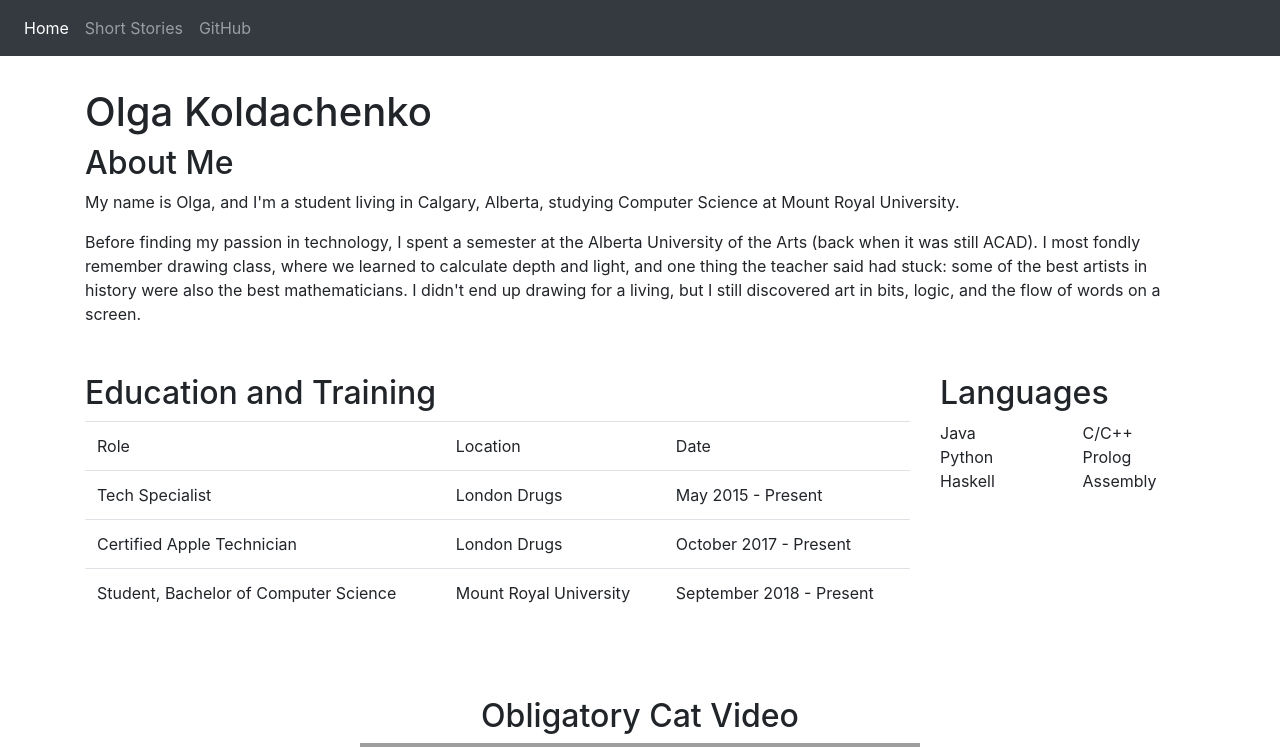
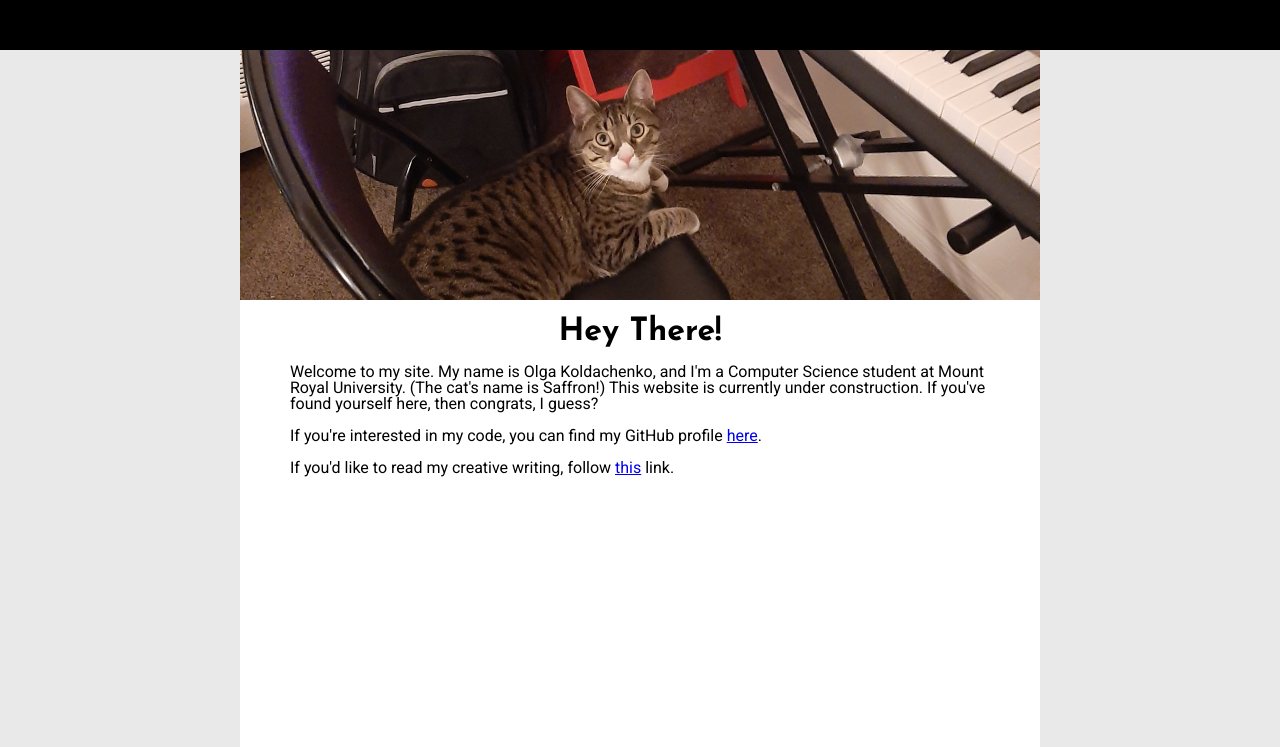
Before and after one commit to okold/homepage, a PHP site: page / in a window 1280 px wide. Shown: the top 747 px of the page. Run offline with PHP 8.4, Linux system fonts and the light colour scheme; grey boxes are pictures that could not be loaded.

Commit message:
Removed bootstrap and jquery from the index.

```diff
--- a/index.html
+++ b/index.html
@@ -2,98 +2,34 @@
 <html lang="en">
     <head>
         <meta charset="UTF-8">
-    <meta name="viewport" content="width=device-width, initial-scale=1.0">
         <link rel="stylesheet" href="reset.css">
         <link rel="stylesheet" href="style.css">
-    <link rel="stylesheet" href="https://stackpath.bootstrapcdn.com/bootstrap/4.4.1/css/bootstrap.min.css" integrity="sha384-Vkoo8x4CGsO3+Hhxv8T/Q5PaXtkKtu6ug5TOeNV6gBiFeWPGFN9MuhOf23Q9Ifjh" crossorigin="anonymous">
-    <script src="https://code.jquery.com/jquery-3.4.1.slim.min.js" integrity="sha384-J6qa4849blE2+poT4WnyKhv5vZF5SrPo0iEjwBvKU7imGFAV0wwj1yYfoRSJoZ+n" crossorigin="anonymous"></script>
-    <script src="https://cdn.jsdelivr.net/npm/popper.js@1.16.0/dist/umd/popper.min.js" integrity="sha384-Q6E9RHvbIyZFJoft+2mJbHaEWldlvI9IOYy5n3zV9zzTtmI3UksdQRVvoxMfooAo" crossorigin="anonymous"></script>
-    <script src="https://stackpath.bootstrapcdn.com/bootstrap/4.4.1/js/bootstrap.min.js" integrity="sha384-wfSDF2E50Y2D1uUdj0O3uMBJnjuUD4Ih7YwaYd1iqfktj0Uod8GCExl3Og8ifwB6" crossorigin="anonymous"></script>
+        <link rel="preconnect" href="https://fonts.gstatic.com">
+        <link href="https://fonts.googleapis.com/css2?family=Josefin+Sans:wght@700&family=Roboto&display=swap" rel="stylesheet">
         <title>Olga Koldachenko</title>
     </head>
     <body>
         <a href="#main" id="skipnav">Skip navigation.</a>
         <header>
-        <nav class="navbar navbar-expand-sm navbar-dark bg-dark">
-            <!--a class="navbar-brand" href="#">Navbar</a-->
-            <button class="navbar-toggler" type="button" data-toggle="collapse" data-target="#navbarSupportedContent" aria-controls="navbarSupportedContent" aria-expanded="false" aria-label="Toggle navigation">
-              <span class="navbar-toggler-icon"></span>
-            </button>
-
-            <div class="collapse navbar-collapse" id="navbarSupportedContent">
-              <ul class="navbar-nav mr-auto">
-                <li class="nav-item active">
-                    <a class="nav-link" href="index.html">Home <span class="sr-only">(current)</span></a>
-                </li>
-                <li class="nav-item">
-                    <a class="nav-link" href="stories.html">Short Stories</a>
-                </li>
-                <li class="nav-item">
-                    <a class="nav-link" href="https://github.com/okold">GitHub</a>
-                </li>
+            <div id="hamburger">-_-</div>
+            <ul id="nav">
+                <li>Home</li>
+                <li>GitHub</li>
+                <li>Nonfiction</li>
+                <li>Email</li>
             </ul>
+        </header>
+        <main id="main">
+            <div id="banner"></div>
+            <h1>Hey There!</h1>
+            <div id="info">
+                <p>Welcome to my site. My name is Olga Koldachenko, and I'm a Computer Science student at Mount Royal University. (The cat's name is Saffron!) This website is currently under construction. If you've found yourself here, then congrats, I guess?</p>
+                <p>If you're interested in my code, you can find my GitHub profile <a href="https://github.com/okold">here</a>.</p>
+                <p>If you'd like to read my creative writing, follow <a href="stories.html">this</a> link.</p>
             </div>
-          </nav>
-    </header>
-    <main id="main" class="container">
-        <h1>Olga Koldachenko</h1>
-        <div class="row">
-            <article id="blurb" class="col-12">
-                <h2>About Me</h2>
-                <p>My name is Olga, and I'm a student living in Calgary, Alberta, studying Computer Science at Mount Royal University.</p>
-                <p>Before finding my passion in technology, I spent a semester at the Alberta University of the Arts (back when it was still ACAD). I most fondly remember drawing class, where we learned to calculate depth and light, and one thing the teacher said had stuck: some of the best artists in history were also the best mathematicians. I didn't end up drawing for a living, but I still discovered art in bits, logic, and the flow of words on a screen.</p>
-            </article>
-            <section id="education" class="col-sm-12 col-md-9">
-                <h2>Education and Training</h2>
-                <table class="table">
-                    <tr>
-                        <th>Role</th>
-                        <th>Location</th>
-                        <th>Date</th>
-                    </tr>
-                    <tr>
-                        <td>Tech Specialist</td>
-                        <td>London Drugs</td>
-                        <td>May 2015 - Present</td>
-                    </tr>
-                    <tr>
-                        <td>Certified Apple Technician</td>
-                        <td>London Drugs</td>
-                        <td>October 2017 - Present</td>
-                    </tr>
-                    <tr>
-                        <td>Student, Bachelor of Computer Science</td>
-                        <td>Mount Royal University</td>
-                        <td>September 2018 - Present</td>
-                    </tr>
-                </table>
-            </section>
-            <section id="languages" class="col-sm-12 col-md-3 container">
-                <h2>Languages</h2>
-                <ul class="list-unstyled row">
-                    <li class="col-6">Java</li>
-                    <li class="col-6">C/C++</li>
-                    <li class="col-6">Python</li>
-                    <li class="col-6">Prolog</li>
-                    <li class="col-6">Haskell</li>
-                    <li class="col-6">Assembly</li>
-                </ul>
-            </section>
-            <section id="video" class="col-sm-12">
-                <h2 class="text-center">Obligatory Cat Video</h2>
-                <!--Copied from Youtube video embed link width="560" height="315"-->
-                <figure class="d-flex flex-column align-items-center">
-                    <iframe width="560" height="315" src="https://www.youtube.com/embed/Uf9DADAMrzM" allow="accelerometer; autoplay; encrypted-media; gyroscope; picture-in-picture" allowfullscreen></iframe>
-                    <figcaption>His name is Saffron</figcaption>
-                </figure>
-            </section>
-            <p id="return"><a href="#">Return to top.</a></p>
-        </div>
+            <footer>
+                © 2021 Olga Koldachenko
+            </footer>
         </main>
-    <footer class="footer">
-        <div class="container">
-            <span class="text-muted">Copyright &#169; 2020 Olga Koldachenko</span>
-        </div>
-    </footer>
     </body>
 </html>
--- a/style.css
+++ b/style.css
@@ -1,74 +1,71 @@
+:root {
+    --darker: rgb(0,0,0);
+    --dark: rgb(99, 99, 99);
+    --light: rgb(233, 233, 233);
+}
+
 body {
-    --main-colour: #7cd1b6;
-    --main-colour-dark: #48b895;
+    font-family: 'Roboto', sans-serif;
+    background-color: var(--light);
+}
 
-    --header-top-bg-colour: var(--main-colour-dark);
-    --header-blurb-bg-colour: var(--main-colour);
-
-    --link-colour: #0070d8;
-    --link-hover-colour: #2294ff;
-}
 
 #skipnav {
     position: absolute;
     left: -100em;
 }
 
-/* Return to top */
-p#return {
-    margin-top: 1rem;
-    padding-bottom: 4rem;
+header {
+    background-color: var(--darker);
+    height: 50px;
+    display: flex;
+    justify-content: center;
+}
+
+#banner {
+    background-image: url("cat.jpg");
+    background-repeat: no-repeat;
+    background-size: cover;
+    background-position-y: center;
+    height: 250px;
+
 }
 
 main {
-    margin-top: 2rem;
+    display: flex;
+    flex-direction: column;
+    width: 800px;
+    margin: 0 auto;
+    background-color: white;
+    height: calc(100vh - 50px);
 }
 
-section, article, #languages {
-    padding-bottom: 2rem;
+@media only screen and (max-width: 800px) {
+    main {
+      width: 100%;
+    }
+  }
+
+h1 {
+    font-size: 2rem;
+    font-weight: bold;
+    font-family: 'Josefin Sans', sans-serif;
+    margin: 1rem auto;
 }
 
-#buttons {
-    padding-top: 1rem;
+p {
+    padding-bottom: 1rem;
 }
 
-iframe {
-    max-width: 100%;
+#info {
+    padding: 0 50px;
 }
 
-#video {
-    margin: 2rem 0rem 1rem 0rem;
+footer {
+    margin: auto auto 0 auto;
+    padding-bottom: 1rem;
+    width: fit-content;
+    align-self: flex-end;
+    color: var(--dark);
+    font-size: 0.9rem;
 }
-
-em {
-    font-style: italic;
-}
-
-/* Sticky footer styles
--------------------------------------------------- */
-html {
-    position: relative;
-    min-height: 100%;
-  }
-  body {
-    margin-bottom: 60px; /* Margin bottom by footer height */
-  }
-  .footer {
-    position: absolute;
-    bottom: 0;
-    width: 100%;
-    height: 60px; /* Set the fixed height of the footer here */
-    line-height: 60px; /* Vertically center the text there */
-    background-color: #f5f5f5;
-  }
-
-
-  /* Custom page CSS
-  -------------------------------------------------- */
-  /* Not required for template or sticky footer method. */
-
-  .container {
-    width: auto;
-    max-width: 680px;
-    padding: 0 15px;
-  }
```
Also changed, not shown: stories.html (+0 -19 lines), cat.jpg (added), javascript/stories.js (added). Lines whose indentation alone changed are shown as unchanged.
